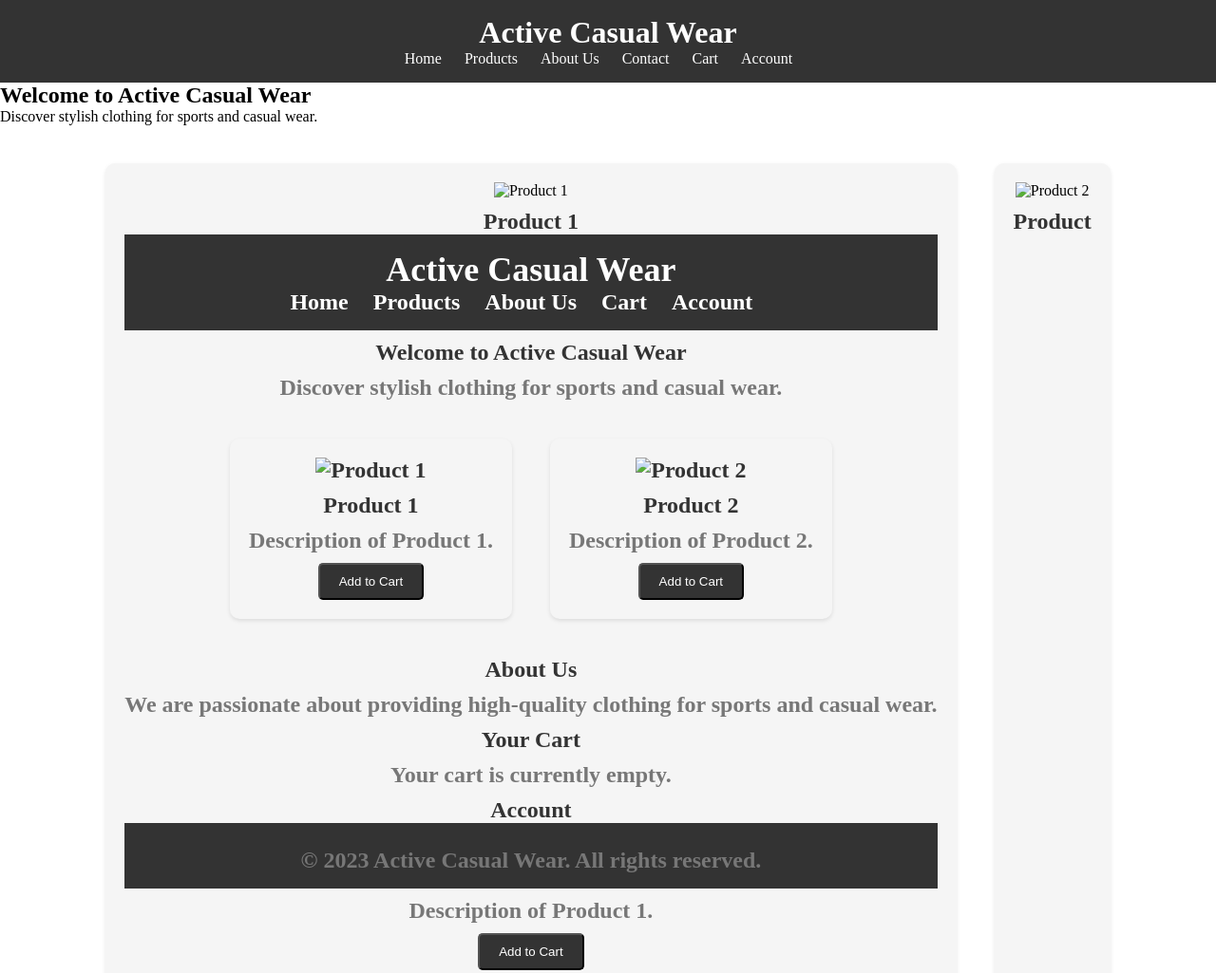
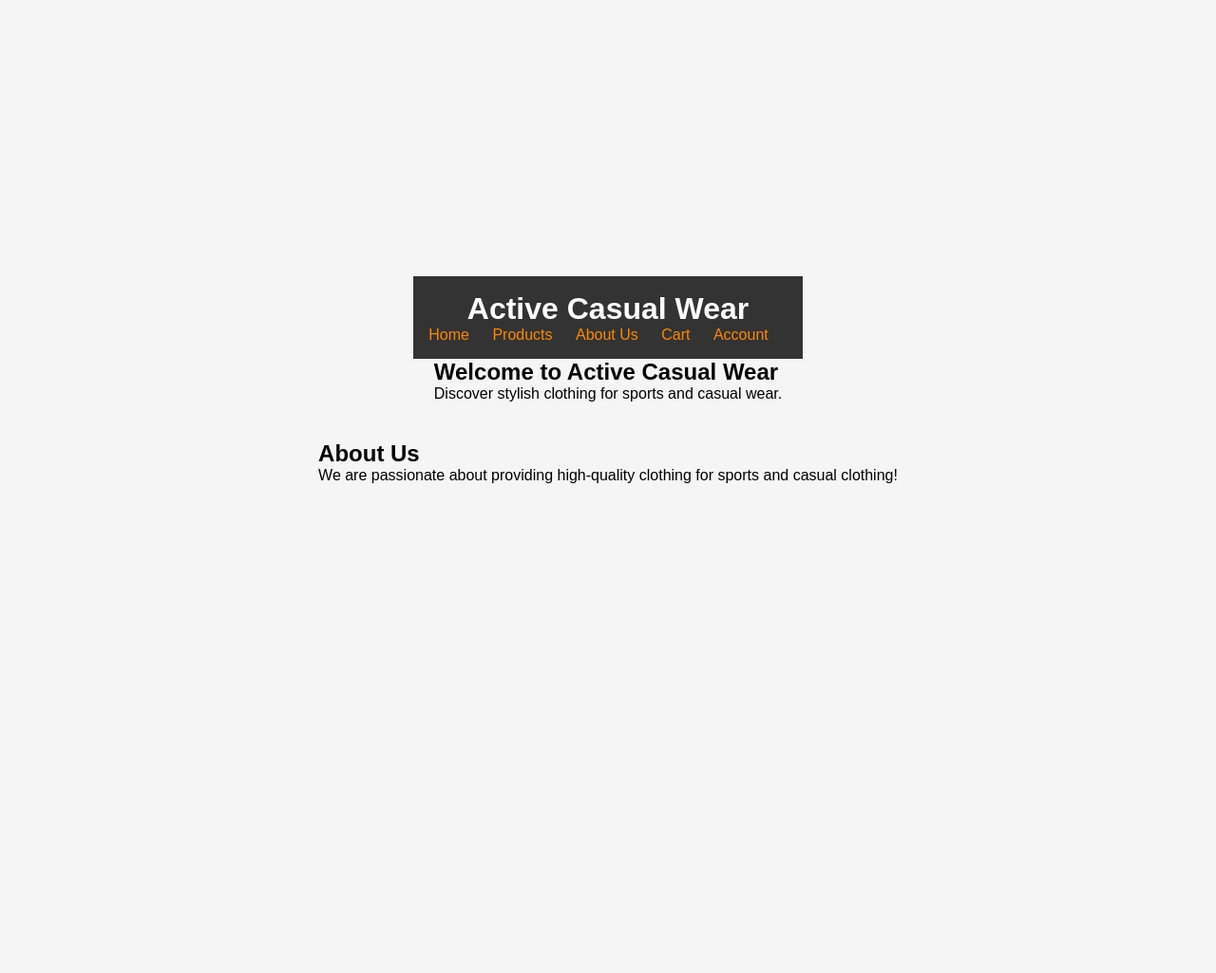
Before and after one commit to VozifiiX/ActiveCasualWear, a plain HTML site: page index.html in a window 1280 px wide. Shown: the top 1025 px of the page at 95% size. After the commit the page ends 800 px from the top, so only its background shows below. Drawn offline with Linux system fonts and the light colour scheme.

Commit message:
Update index.html

```diff
--- a/index.html
+++ b/index.html
@@ -11,6 +11,16 @@
         }
 
         /* Basic styling for header and navigation */
+        body {
+            display: flex;
+            flex-direction: column;
+            align-items: center;
+            justify-content: center;
+            height: 100vh;
+            background-color: #f5f5f5;
+            font-family: Arial, sans-serif;
+        }
+
         header {
             background-color: #333;
             color: #fff;
@@ -28,7 +38,7 @@
         }
 
         nav ul li a {
-            color: #fff;
+            color: #ff8800; /* Orange color */
             text-decoration: none;
         }
 
@@ -45,10 +55,11 @@
             text-align: center;
             margin: 20px;
             padding: 20px;
-            background-color: #f5f5f5;
+            background-color: #fff;
             border-radius: 10px;
             box-shadow: 0 2px 4px rgba(0, 0, 0, 0.1);
             transition: transform 0.3s ease;
+            width: 200px;
         }
 
         .product:hover {
@@ -74,7 +85,7 @@
         .btn {
             display: inline-block;
             padding: 10px 20px;
-            background-color: #333;
+            background-color: #ff8800; /* Orange color */
             color: #fff;
             text-decoration: none;
             margin-top: 10px;
@@ -90,6 +101,7 @@
         }
     </style>
     <title>Active Casual Wear</title>
+    <base href="/{repository-name}/">
     <script src="https://apis.google.com/js/platform.js" async defer></script>
     <script>
         let cartItems = [];
@@ -112,7 +124,6 @@
         }
 
         function onSignIn(googleUser) {
-            // Handle the signed-in user.
             var profile = googleUser.getBasicProfile();
             console.log('ID: ' + profile.getId());
             console.log('Name: ' + profile.getName());
@@ -129,6 +140,9 @@
                 });
             }
         }
+
+        // Automatically update cart content on page load
+        updateCartContent();
     </script>
 </head>
 <body>
@@ -136,85 +150,11 @@
         <h1>Active Casual Wear</h1>
         <nav>
             <ul>
-                <li><a href="javascript:void(0);" onclick="scrollToSection('home')">Home</a></li>
-                <li><a href="javascript:void(0);" onclick="scrollToSection('products')">Products</a></li>
-                <li><a href="javascript:void(0);" onclick="scrollToSection('about')">About Us</a></li>
-                <li><a href="javascript:void(0);" onclick="scrollToSection('contact')">Contact</a></li>
-                <li><a href="javascript:void(0);" onclick="scrollToSection('cart')">Cart</a></li>
-                <li><a href="javascript:void(0);" onclick="scrollToSection('account')">Account</a></li>
-            </ul>
-        </nav>
-    </header>
-
-    <section id="home">
-        <h2>Welcome to Active Casual Wear</h2>
-        <p>Discover stylish clothing for sports and casual wear.</p>
-    </section>
-
-    <section class="products" id="products">
-        <div class="product">
-            <img src="path-to-your-image1.jpg" alt="Product 1">
-            <h2>Product 1</h2<!DOCTYPE html>
-<html lang="en">
-<head>
-    <meta charset="UTF-8">
-    <meta name="viewport" content="width=device-width, initial-scale=1.0">
-    <style>
-        /* CSS styling for your website */
-        /* ... (your CSS rules here) ... */
-    </style>
-    <title>Active Casual Wear</title>
-    <script src="https://apis.google.com/js/platform.js" async defer></script>
-    <script>
-        let cartItems = [];
-
-        function addToCart(productName) {
-            cartItems.push(productName);
-            updateCartContent();
-        }
-
-        function updateCartContent() {
-            const cartSection = document.getElementById('cart');
-            const cartList = cartSection.querySelector('.cart-list');
-
-            if (cartItems.length === 0) {
-                cartList.innerHTML = '<p>Your cart is currently empty.</p>';
-            } else {
-                const itemsHTML = cartItems.map(item => `<li>${item}</li>`).join('');
-                cartList.innerHTML = `<ul>${itemsHTML}</ul>`;
-            }
-        }
-
-        function onSignIn(googleUser) {
-            // Handle the signed-in user.
-            var profile = googleUser.getBasicProfile();
-            console.log('ID: ' + profile.getId());
-            console.log('Name: ' + profile.getName());
-            console.log('Image URL: ' + profile.getImageUrl());
-            console.log('Email: ' + profile.getEmail());
-        }
-
-        function scrollToSection(sectionId) {
-            const section = document.getElementById(sectionId);
-            if (section) {
-                window.scrollTo({
-                    top: section.offsetTop,
-                    behavior: 'smooth'
-                });
-            }
-        }
-    </script>
-</head>
-<body>
-    <header>
-        <h1>Active Casual Wear</h1>
-        <nav>
-            <ul>
-                <li><a href="javascript:void(0);" onclick="scrollToSection('home')">Home</a></li>
-                <li><a href="javascript:void(0);" onclick="scrollToSection('products')">Products</a></li>
-                <li><a href="javascript:void(0);" onclick="scrollToSection('about')">About Us</a></li>
-                <li><a href="javascript:void(0);" onclick="scrollToSection('cart')">Cart</a></li>
-                <li><a href="javascript:void(0);" onclick="scrollToSection('account')">Account</a></li>
+                <li><a href="#home">Home</a></li>
+                <li><a href="#products">Products</a></li>
+                <li><a href="#about">About Us</a></li>
+                <li><a href="#cart">Cart</a></li>
+                <li><a href="#account">Account</a></li>
             </ul>
         </nav>
     </header>
@@ -225,49 +165,9 @@
     </section>
 
     <section id="products" class="products">
-        <div class="product">
-            <img src="path-to-your-image1.jpg" alt="Product 1">
-            <h2>Product 1</h2>
-            <p>Description of Product 1.</p>
-            <button class="btn" onclick="addToCart('Product 1')">Add to Cart</button>
-        </div>
-        <div class="product">
-            <img src="path-to-your-image2.jpg" alt="Product 2">
-            <h2>Product 2</h2>
-            <p>Description of Product 2.</p>
-            <button class="btn" onclick="addToCart('Product 2')">Add to Cart</button>
-        </div>
-        <!-- Add more product sections as needed -->
+        <!-- Product sections here -->
     </section>
 
     <section id="about">
         <h2>About Us</h2>
-        <p>We are passionate about providing high-quality clothing for sports and casual wear.</p>
-    </section>
-
-    <section id="cart">
-        <h2>Your Cart</h2>
-        <div class="cart-list"></div>
-    </section>
-
-    <section id="account">
-        <h2>Account</h2>
-        <div class="g-signin2" data-onsuccess="onSignIn"></div>
-    </section>
-
-    <footer>
-        <p>&copy; 2023 Active Casual Wear. All rights reserved.</p>
-    </footer>
-
-    <script>
-        updateCartContent();
-    </script>
-</body>
-</html>
-
-            <p>Description of Product 1.</p>
-            <button class="btn" onclick="addToCart('Product 1')">Add to Cart</button>
-        </div>
-        <div class="product">
-            <img src="path-to-your-image2.jpg" alt="Product 2">
-            <h2>Product
+        <p>We are passionate about providing high-quality clothing for sports and casual clothing!
```
